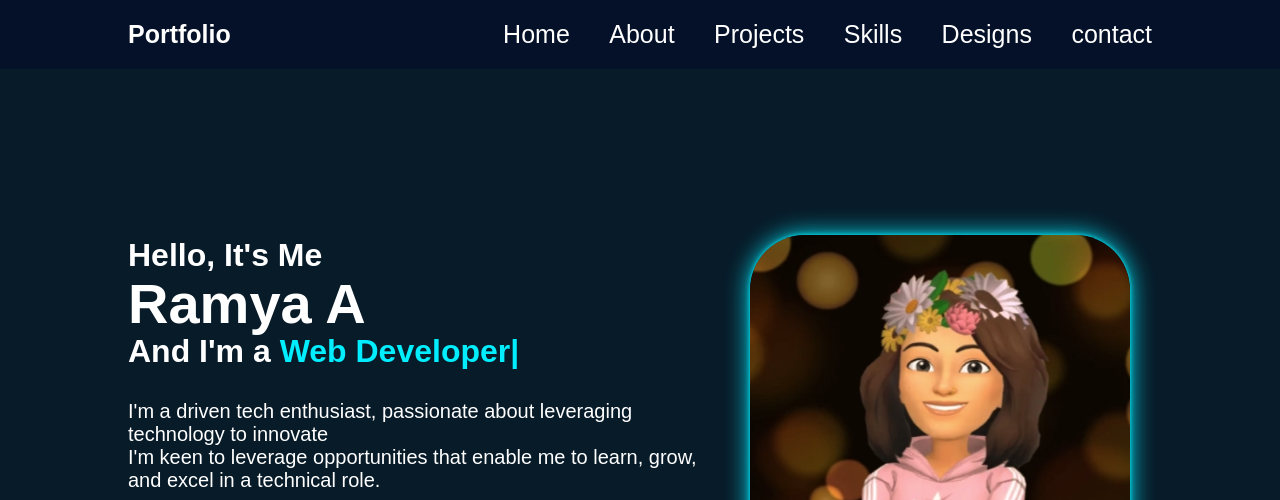
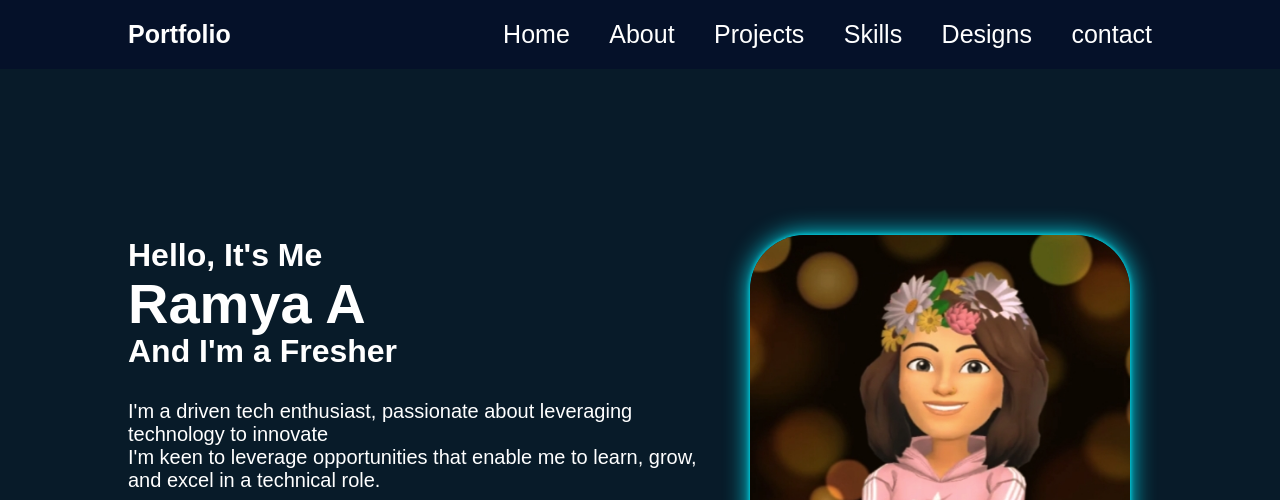
Before and after one commit to a-ramyaarul/portfolio, a plain HTML site: page index.html in a window 1280 px wide. Shown: the top 500 px of the page. Drawn offline with nearby package versions, Linux system fonts and the light colour scheme.

Commit message:
Update index.html

```diff
--- a/index.html
+++ b/index.html
@@ -32,7 +32,7 @@
         <div class="home-content">
             <h3>Hello, It's Me</h3>
             <h1>Ramya A</h1>
-            <h3>And I'm a <span class="text"> </span></h3>
+            <h3>And I'm a Fresher<span class="t"> </span></h3>
             <p>I'm a driven tech enthusiast, passionate about leveraging technology to innovate
                 <br>I'm keen to leverage opportunities that enable me to learn, grow, and excel in a technical role.
             </p>
```
